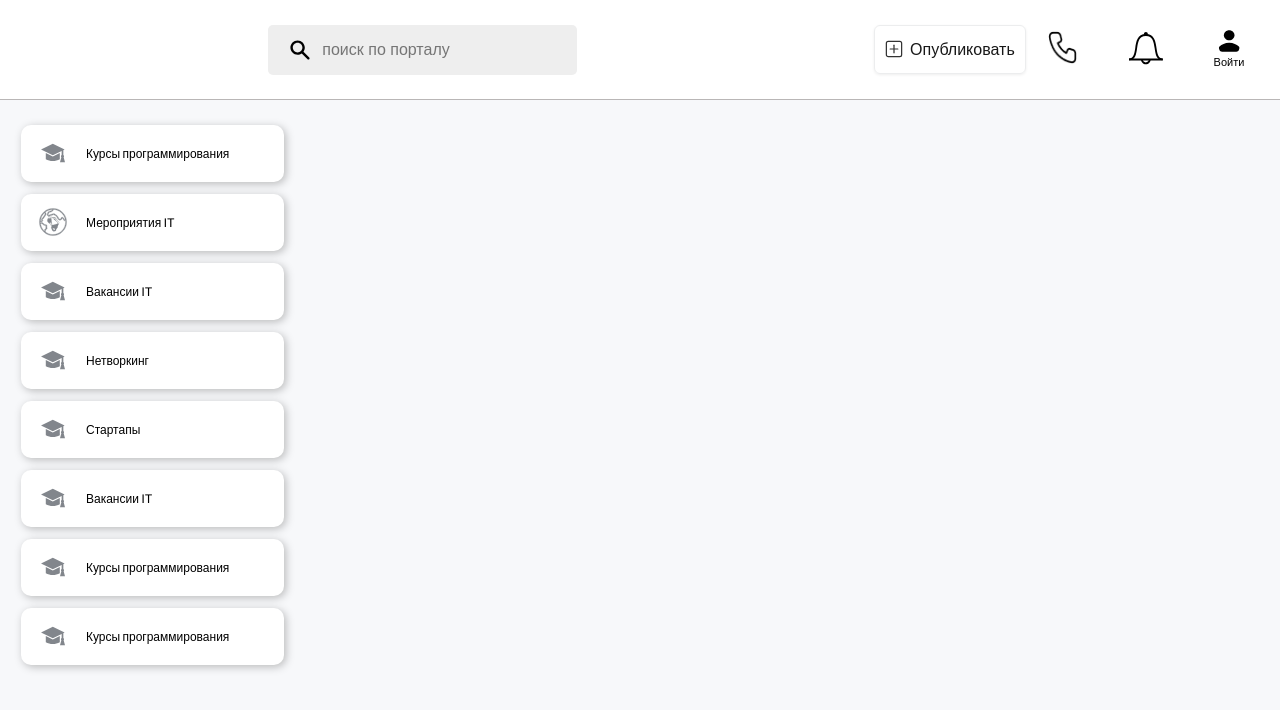
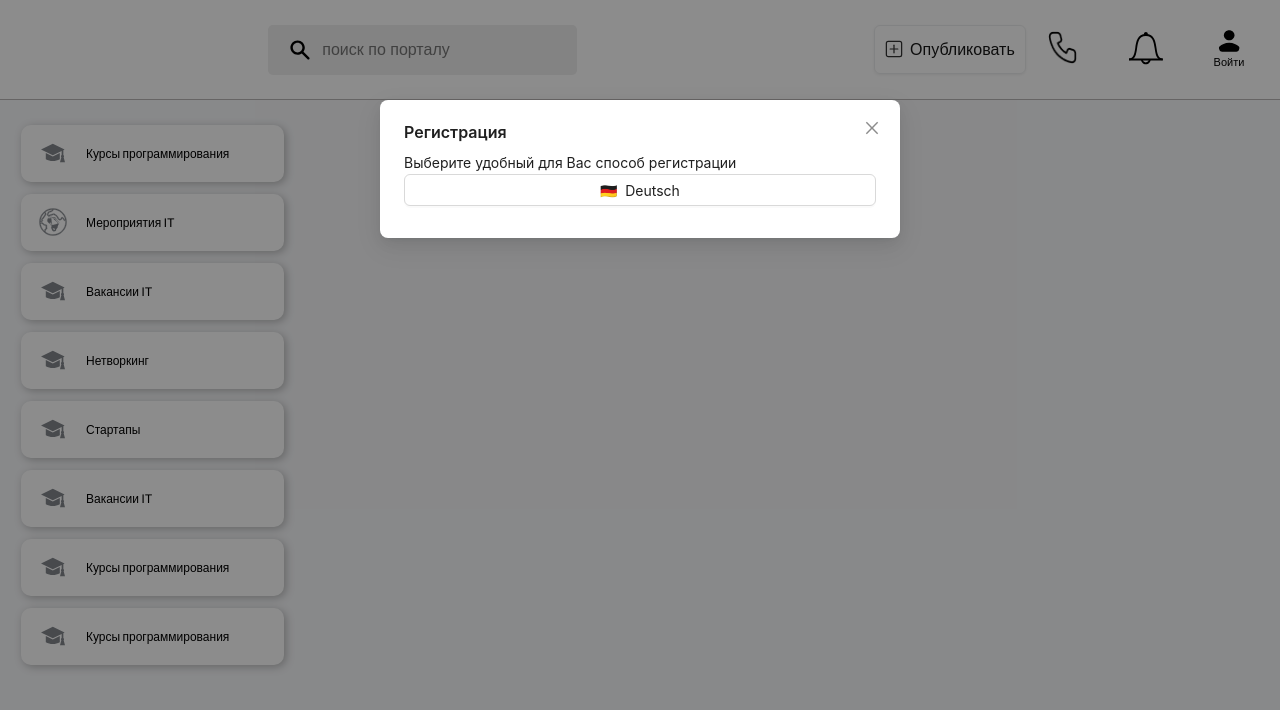
Before and after one commit to Ba1tur/News, a Next.js app: page / in a window 1280 px wide. Both pictures are taken after a click on the button "Войти". Shown: the top 710 px of the page. Built offline with nearby package versions, Linux system fonts and the light colour scheme.

Commit message:
initial auth

```diff
--- a/components/Header/Header.jsx
+++ b/components/Header/Header.jsx
@@ -1,9 +1,13 @@
 import { useState, useEffect } from "react";
 import s from "./Header.module.scss";
 import Image from "next/image";
+import SignIn from "../SignIn/SignIn";
 
 const Header = () => {
+  const [isModalOpen, setIsModalOpen] = useState(false);
+
   return (
+    <>
     <div className={s.header}>
       <div className={s.header_all}>
         <div className={s.header_all_input}>
@@ -26,7 +30,7 @@ const Header = () => {
             <button>
               <Image src="/messageBtn.svg" width={45} height={46} alt="messageBtn" />
             </button>
-            <button>
+            <button onClick={() => setIsModalOpen(!isModalOpen)}>
               <Image src="/loginBtn.svg" width={24} height={22} alt="messageBtn" />
               Войти
             </button>
@@ -34,6 +38,8 @@ const Header = () => {
         </div>
       </div>
     </div>
+    <SignIn isModalOpen={isModalOpen} setIsModalOpen={setIsModalOpen}/>
+    </>
   );
 };
 
--- /dev/null
+++ b/components/SignIn/SignIn.jsx
@@ -0,0 +1,21 @@
+import React from "react";
+import s from "./SignIn.module.scss";
+import { Button, Modal } from "antd";
+
+const SignIn = ({ isModalOpen, setIsModalOpen }) => {
+  return (
+    <Modal
+      title="Регистрация"
+      open={isModalOpen}
+      onCancel={() => setIsModalOpen(!isModalOpen)}
+      footer={false}
+    >
+      <p>Выберите удобный для Вас способ регистрации</p>
+      <Button onClick={() => handleClick("de")} icon={"🇩🇪"} block>
+        Deutsch
+      </Button>
+    </Modal>
+  );
+};
+
+export default SignIn;
--- a/package.json
+++ b/package.json
@@ -17,6 +17,7 @@
     "next": "13.4.7",
     "react": "18.2.0",
     "react-dom": "18.2.0",
+    "react-icons": "^4.10.1",
     "react-redux": "^8.1.1",
     "sass": "^1.63.6"
   }
```
Also changed, not shown: components/SignIn/SignIn.module.scss (added), 2 other files (tests, documents, lock files or other folders).
